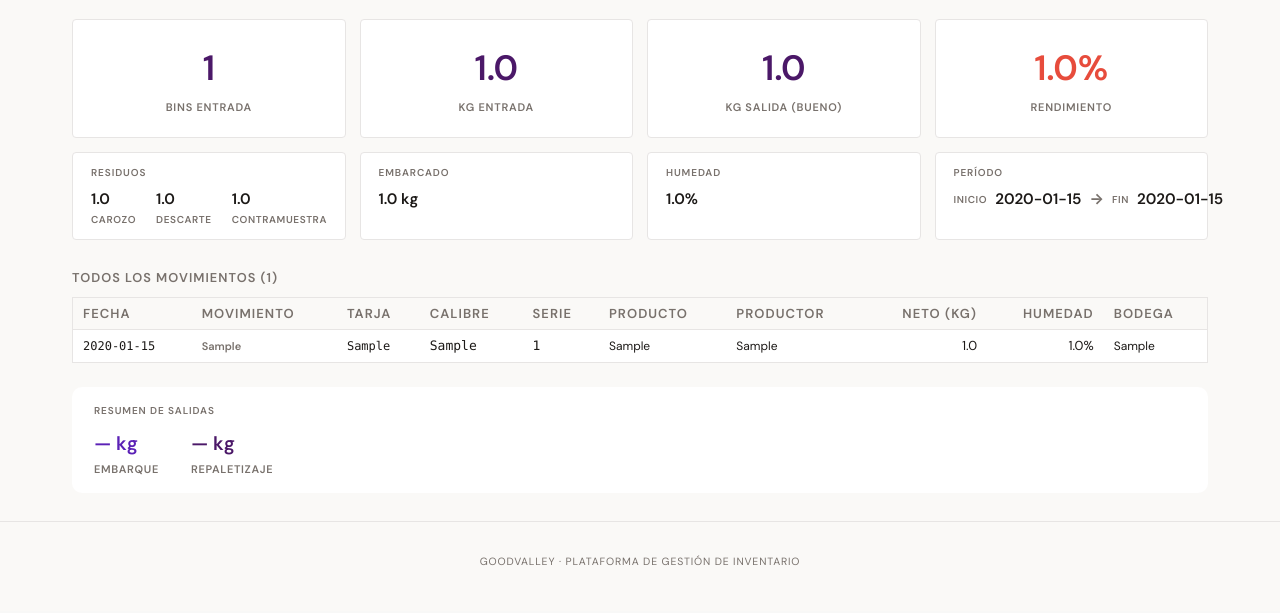
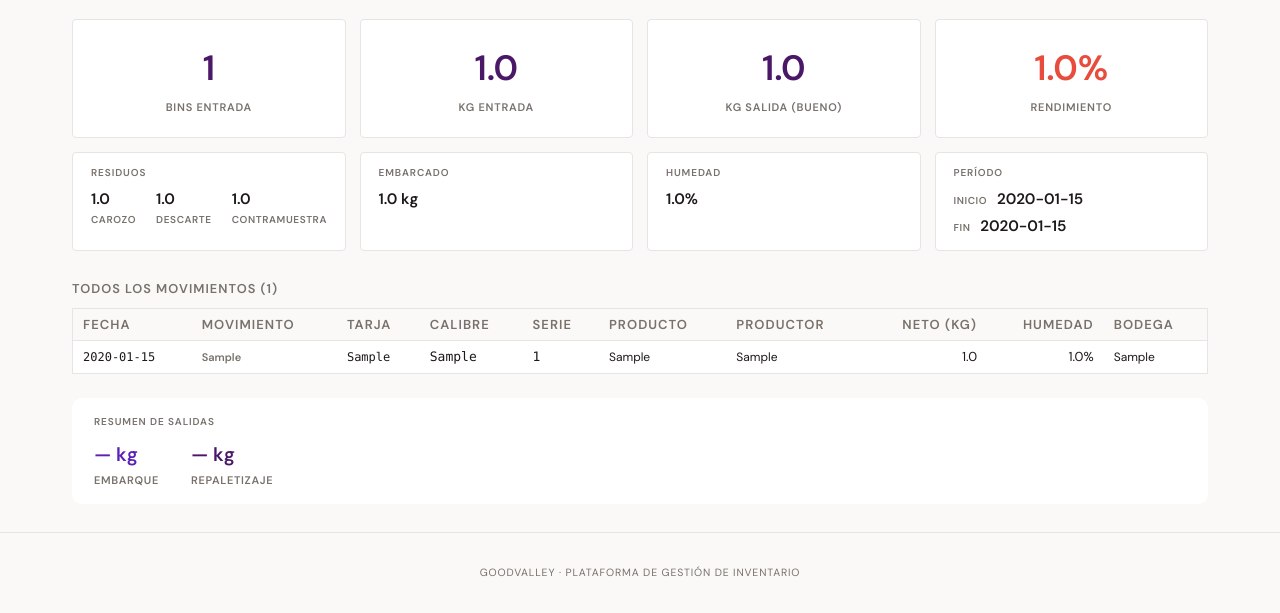
Before and after one commit to holscherp/Goodvalley, a Flask app: a page that uses templates/proceso_detail.html in a window 1280 px wide. Shown: the part 189-802 px from the top of the page. Before the commit the page ends 755 px from the top, so only its background shows below. Run offline with Flask 3, Linux system fonts and the light colour scheme; a user stored in the database is signed in; tables that the repository leaves empty hold one stand-in row (values such as "Sample post").

Commit message:
Fix PERÍODO card overflow — stack dates vertically
Co-Authored-By: Claude Sonnet 4.6 <noreply@anthropic.com>

```diff
--- a/templates/proceso_detail.html
+++ b/templates/proceso_detail.html
@@ -122,16 +122,19 @@
     {% endif %}
 
     {# Combined período card #}
-    <div class="card" style="padding:12px 18px;white-space:nowrap">
+    <div class="card" style="padding:12px 18px">
       <div style="font-size:10px;text-transform:uppercase;letter-spacing:.09em;color:var(--muted);font-weight:700;margin-bottom:8px">
         Período
       </div>
-      <div style="font-size:.95rem;font-weight:700;display:flex;align-items:center;gap:8px">
-        <span style="font-size:10px;color:var(--muted);text-transform:uppercase;letter-spacing:.06em;font-weight:600">Inicio</span>
-        {{ p.fecha_inicio_str }}
-        <span style="color:var(--muted)">→</span>
-        <span style="font-size:10px;color:var(--muted);text-transform:uppercase;letter-spacing:.06em;font-weight:600">Fin</span>
-        {{ p.fecha_fin_str }}
+      <div style="display:flex;flex-direction:column;gap:4px">
+        <div>
+          <span style="font-size:10px;color:var(--muted);text-transform:uppercase;letter-spacing:.06em;font-weight:600;margin-right:6px">Inicio</span>
+          <span style="font-size:.95rem;font-weight:700">{{ p.fecha_inicio_str }}</span>
+        </div>
+        <div>
+          <span style="font-size:10px;color:var(--muted);text-transform:uppercase;letter-spacing:.06em;font-weight:600;margin-right:6px">Fin</span>
+          <span style="font-size:.95rem;font-weight:700">{{ p.fecha_fin_str }}</span>
+        </div>
       </div>
     </div>
   </div>
```
